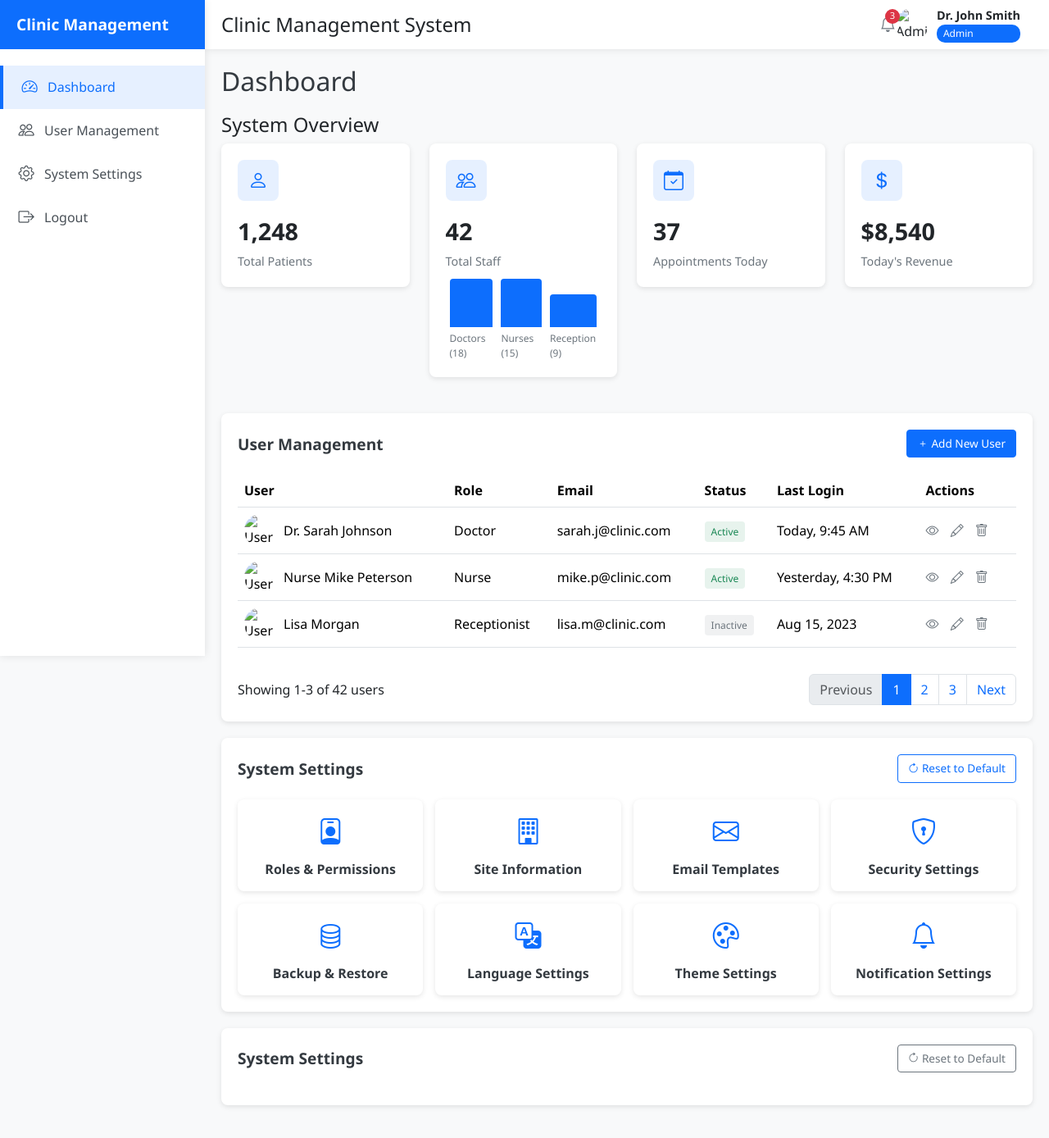
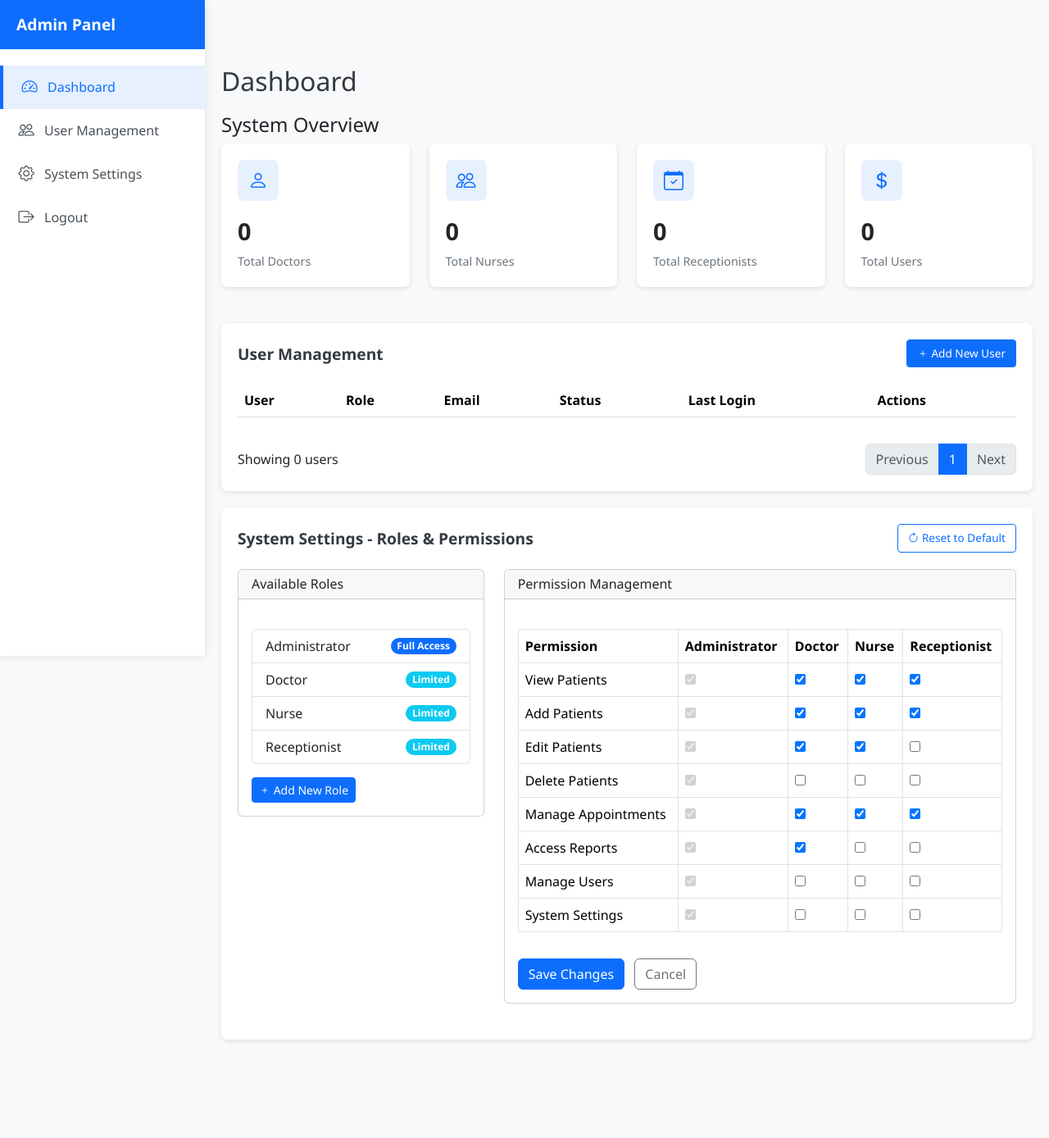
Before and after one commit to Marc-Valentino/cms_system, a PHP site: page /admin.php in a window 1280 px wide. Shown: the whole page at 82% size. After the commit the page ends 1270 px from the top, so only its background shows below. Run offline with PHP 8.4, Linux system fonts and the light colour scheme; lists and menus that the app fills with data are empty; some libraries are stand-ins or nearby versions.

Commit message:
Goods nalang

```diff
--- a/admin.php
+++ b/admin.php
@@ -389,7 +389,7 @@
     <!-- Sidebar -->
     <div class="sidebar" id="sidebar">
         <div class="sidebar-header">
-            <h3>Clinic Management</h3>
+            <h3>Admin Panel</h3>
         </div>
         <div class="sidebar-menu">
             <a href="#dashboard" class="menu-item active">
@@ -411,26 +411,6 @@
         </div>
     </div>
 
-    <!-- Header -->
-    <div class="main-header">
-        <div class="d-flex justify-content-between w-100 align-items-center">
-            <div class="page-title d-none d-md-block">
-                <h4 class="m-0">Clinic Management System</h4>
-            </div>
-            <div class="admin-profile">
-                <div class="notification-icon">
-                    <i class="bi bi-bell"></i>
-                    <span class="notification-badge">3</span>
-                </div>
-                <img src="https://via.placeholder.com/40" alt="Admin Profile">
-                <div class="admin-info">
-                    <span class="admin-name">Dr. John Smith</span>
-                    <span class="admin-role">Admin</span>
-                </div>
-            </div>
-        </div>
-    </div>
-
     <!-- Main Content -->
     <div class="main-content">
         <h2 class="dashboard-title">Dashboard</h2>
@@ -445,8 +425,8 @@
                     <div class="stats-icon">
                         <i class="bi bi-person"></i>
                     </div>
-                    <div class="stats-number">1,248</div>
-                    <div class="stats-label">Total Patients</div>
+                    <div class="stats-number">0</div>
+                    <div class="stats-label">Total Doctors</div>
                 </div>
             </div>
             <div class="col-md-3 col-sm-6">
@@ -454,22 +434,8 @@
                     <div class="stats-icon">
                         <i class="bi bi-people"></i>
                     </div>
-                    <div class="stats-number">42</div>
-                    <div class="stats-label">Total Staff</div>
-                    <div class="staff-chart">
-                        <div class="chart-bar">
-                            <div class="bar-fill doctors-bar"></div>
-                            <div class="bar-label">Doctors (18)</div>
-                        </div>
-                        <div class="chart-bar">
-                            <div class="bar-fill nurses-bar"></div>
-                            <div class="bar-label">Nurses (15)</div>
-                        </div>
-                        <div class="chart-bar">
-                            <div class="bar-fill receptionists-bar"></div>
-                            <div class="bar-label">Reception (9)</div>
-                        </div>
-                    </div>
+                    <div class="stats-number">0</div>
+                    <div class="stats-label">Total Nurses</div>
                 </div>
             </div>
             <div class="col-md-3 col-sm-6">
@@ -477,8 +443,8 @@
                     <div class="stats-icon">
                         <i class="bi bi-calendar-check"></i>
                     </div>
-                    <div class="stats-number">37</div>
-                    <div class="stats-label">Appointments Today</div>
+                    <div class="stats-number">0</div>
+                    <div class="stats-label">Total Receptionists</div>
                 </div>
             </div>
             <div class="col-md-3 col-sm-6">
@@ -486,8 +452,8 @@
                     <div class="stats-icon">
                         <i class="bi bi-currency-dollar"></i>
                     </div>
-                    <div class="stats-number">$8,540</div>
-                    <div class="stats-label">Today's Revenue</div>
+                    <div class="stats-number">0</div>
+                    <div class="stats-label">Total Users</div>
                 </div>
             </div>
         </div>
@@ -513,69 +479,17 @@
                         </tr>
                     </thead>
                     <tbody>
-                        <tr>
-                            <td>
-                                <div class="d-flex align-items-center">
-                                    <img src="https://via.placeholder.com/40" alt="User" class="user-avatar me-2">
-                                    <span>Dr. Sarah Johnson</span>
-                                </div>
-                            </td>
-                            <td>Doctor</td>
-                            <td>sarah.j@clinic.com</td>
-                            <td><span class="status-badge status-active">Active</span></td>
-                            <td>Today, 9:45 AM</td>
-                            <td>
-                                <i class="bi bi-eye action-icon"></i>
-                                <i class="bi bi-pencil action-icon"></i>
-                                <i class="bi bi-trash action-icon delete"></i>
-                            </td>
-                        </tr>
-                        <tr>
-                            <td>
-                                <div class="d-flex align-items-center">
-                                    <img src="https://via.placeholder.com/40" alt="User" class="user-avatar me-2">
-                                    <span>Nurse Mike Peterson</span>
-                                </div>
-                            </td>
-                            <td>Nurse</td>
-                            <td>mike.p@clinic.com</td>
-                            <td><span class="status-badge status-active">Active</span></td>
-                            <td>Yesterday, 4:30 PM</td>
-                            <td>
-                                <i class="bi bi-eye action-icon"></i>
-                                <i class="bi bi-pencil action-icon"></i>
-                                <i class="bi bi-trash action-icon delete"></i>
-                            </td>
-                        </tr>
-                        <tr>
-                            <td>
-                                <div class="d-flex align-items-center">
-                                    <img src="https://via.placeholder.com/40" alt="User" class="user-avatar me-2">
-                                    <span>Lisa Morgan</span>
-                                </div>
-                            </td>
-                            <td>Receptionist</td>
-                            <td>lisa.m@clinic.com</td>
-                            <td><span class="status-badge status-inactive">Inactive</span></td>
-                            <td>Aug 15, 2023</td>
-                            <td>
-                                <i class="bi bi-eye action-icon"></i>
-                                <i class="bi bi-pencil action-icon"></i>
-                                <i class="bi bi-trash action-icon delete"></i>
-                            </td>
-                        </tr>
+                        <!-- Empty table - no default users -->
                     </tbody>
                 </table>
             </div>
             <div class="d-flex justify-content-between align-items-center mt-3">
-                <div>Showing 1-3 of 42 users</div>
+                <div>Showing 0 users</div>
                 <nav>
                     <ul class="pagination mb-0">
                         <li class="page-item disabled"><a class="page-link" href="#">Previous</a></li>
                         <li class="page-item active"><a class="page-link" href="#">1</a></li>
-                        <li class="page-item"><a class="page-link" href="#">2</a></li>
-                        <li class="page-item"><a class="page-link" href="#">3</a></li>
-                        <li class="page-item"><a class="page-link" href="#">Next</a></li>
+                        <li class="page-item disabled"><a class="page-link" href="#">Next</a></li>
                     </ul>
                 </nav>
             </div>
@@ -583,67 +497,146 @@
         <!-- System Settings Section -->
         <div class="content-card" id="settings">
             <div class="card-header">
-                <h5 class="card-title">System Settings</h5>
+                <h5 class="card-title">System Settings - Roles & Permissions</h5>
                 <button class="btn btn-outline-primary action-btn">
                     <i class="bi bi-arrow-clockwise"></i> Reset to Default
                 </button>
             </div>
-            <div class="settings-grid">
-                <div class="settings-item">
-                    <div class="settings-icon">
-                        <i class="bi bi-person-badge"></i>
+            <div class="roles-permissions-container">
+                <div class="row mb-4">
+                    <div class="col-md-4">
+                        <div class="card">
+                            <div class="card-header">
+                                <h6 class="mb-0">Available Roles</h6>
+                            </div>
+                            <div class="card-body">
+                                <ul class="list-group">
+                                    <li class="list-group-item d-flex justify-content-between align-items-center">
+                                        Administrator
+                                        <span class="badge bg-primary rounded-pill">Full Access</span>
+                                    </li>
+                                    <li class="list-group-item d-flex justify-content-between align-items-center">
+                                        Doctor
+                                        <span class="badge bg-info rounded-pill">Limited</span>
+                                    </li>
+                                    <li class="list-group-item d-flex justify-content-between align-items-center">
+                                        Nurse
+                                        <span class="badge bg-info rounded-pill">Limited</span>
+                                    </li>
+                                    <li class="list-group-item d-flex justify-content-between align-items-center">
+                                        Receptionist
+                                        <span class="badge bg-info rounded-pill">Limited</span>
+                                    </li>
+                                </ul>
+                                <button class="btn btn-sm btn-primary mt-3">
+                                    <i class="bi bi-plus"></i> Add New Role
+                                </button>
+                            </div>
+                        </div>
                     </div>
-                    <div class="settings-label">Roles & Permissions</div>
-                </div>
-                <div class="settings-item">
-                    <div class="settings-icon">
-                        <i class="bi bi-building"></i>
+                    <div class="col-md-8">
+                        <div class="card">
+                            <div class="card-header">
+                                <h6 class="mb-0">Permission Management</h6>
+                            </div>
+                            <div class="card-body">
+                                <div class="table-responsive">
+                                    <table class="table table-bordered">
+                                        <thead>
+                                            <tr>
+                                                <th>Permission</th>
+                                                <th>Administrator</th>
+                                                <th>Doctor</th>
+                                                <th>Nurse</th>
+                                                <th>Receptionist</th>
+                                            </tr>
+                                        </thead>
+                                        <tbody>
+                                            <tr>
+                                                <td>View Patients</td>
+                                                <td><input type="checkbox" checked disabled></td>
+                                                <td><input type="checkbox" checked></td>
+                                                <td><input type="checkbox" checked></td>
+                                                <td><input type="checkbox" checked></td>
+                                            </tr>
+                                            <tr>
+                                                <td>Add Patients</td>
+                                                <td><input type="checkbox" checked disabled></td>
+                                                <td><input type="checkbox" checked></td>
+                                                <td><input type="checkbox" checked></td>
+                                                <td><input type="checkbox" checked></td>
+                                            </tr>
+                                            <tr>
+                                                <td>Edit Patients</td>
+                                                <td><input type="checkbox" checked disabled></td>
+                                                <td><input type="checkbox" checked></td>
+                                                <td><input type="checkbox" checked></td>
+                                                <td><input type="checkbox"></td>
+                                            </tr>
+                                            <tr>
+                                                <td>Delete Patients</td>
+                                                <td><input type="checkbox" checked disabled></td>
+                                                <td><input type="checkbox"></td>
+                                                <td><input type="checkbox"></td>
+                                                <td><input type="checkbox"></td>
+                                            </tr>
+                                            <tr>
+                                                <td>Manage Appointments</td>
+                                                <td><input type="checkbox" checked disabled></td>
+                                                <td><input type="checkbox" checked></td>
+                                                <td><input type="checkbox" checked></td>
+                                                <td><input type="checkbox" checked></td>
+                                            </tr>
+                                            <tr>
+                                                <td>Access Reports</td>
+                                                <td><input type="checkbox" checked disabled></td>
+                                                <td><input type="checkbox" checked></td>
+                                                <td><input type="checkbox"></td>
+                                                <td><input type="checkbox"></td>
+                                            </tr>
+                                            <tr>
+                                                <td>Manage Users</td>
+                                                <td><input type="checkbox" checked disabled></td>
+                                                <td><input type="checkbox"></td>
+                                                <td><input type="checkbox"></td>
+                                                <td><input type="checkbox"></td>
+                                            </tr>
+                                            <tr>
+                                                <td>System Settings</td>
+                                                <td><input type="checkbox" checked disabled></td>
+                                                <td><input type="checkbox"></td>
+                                                <td><input type="checkbox"></td>
+                                                <td><input type="checkbox"></td>
+                                            </tr>
+                                        </tbody>
+                                    </table>
+                                </div>
+                                <div class="mt-3">
+                                    <button class="btn btn-primary">Save Changes</button>
+                                    <button class="btn btn-outline-secondary ms-2">Cancel</button>
+                                </div>
+                            </div>
+                        </div>
                     </div>
-                    <div class="settings-label">Site Information</div>
-                </div>
-                <div class="settings-item">
-                    <div class="settings-icon">
-                        <i class="bi bi-envelope"></i>
-                    </div>
-                    <div class="settings-label">Email Templates</div>
-                </div>
-                <div class="settings-item">
-                    <div class="settings-icon">
-                        <i class="bi bi-shield-lock"></i>
-                    </div>
-                    <div class="settings-label">Security Settings</div>
-                </div>
-                <div class="settings-item">
-                    <div class="settings-icon">
-                        <i class="bi bi-database"></i>
-                    </div>
-                    <div class="settings-label">Backup & Restore</div>
-                </div>
-                <div class="settings-item">
-                    <div class="settings-icon">
-                        <i class="bi bi-translate"></i>
-                    </div>
-                    <div class="settings-label">Language Settings</div>
-                </div>
-                <div class="settings-item">
-                    <div class="settings-icon">
-                        <i class="bi bi-palette"></i>
-                    </div>
-                    <div class="settings-label">Theme Settings</div>
-                </div>
-                <div class="settings-item">
-                    <div class="settings-icon">
-                        <i class="bi bi-bell"></i>
-                    </div>
-                    <div class="settings-label">Notification Settings</div>
                 </div>
             </div>
         </div>
-        <!-- System Settings Section -->
-        <div class="content-card" id="settings">
-            <div class="card-header">
-                <h5 class="card-title">System Settings</h5>
-                <button class="btn btn-outline-secondary action-btn">
-                    <i class="bi bi-arrow-clockwise"></i> Reset to Default
-                </button>
-            </div>
+        <div class="settings-grid">
+        </div>
+    <!-- Bootstrap JS Bundle with Popper -->
+    <script src="https://cdn.jsdelivr.net/npm/bootstrap@5.3.0-alpha1/dist/js/bootstrap.bundle.min.js"></script>
+
+    <script>
+        // Toggle sidebar on mobile
+        document.getElementById('toggleSidebar').addEventListener('click', function() {
+            document.getElementById('sidebar').classList.toggle('active');
+        });
+
+        // Initialize tooltips
+        var tooltipTriggerList = [].slice.call(document.querySelectorAll('[data-bs-toggle="tooltip"]'))
+        var tooltipList = tooltipTriggerList.map(function (tooltipTriggerEl) {
+            return new bootstrap.Tooltip(tooltipTriggerEl)
+        });
+    </script>
+</body>
+</html>
```
